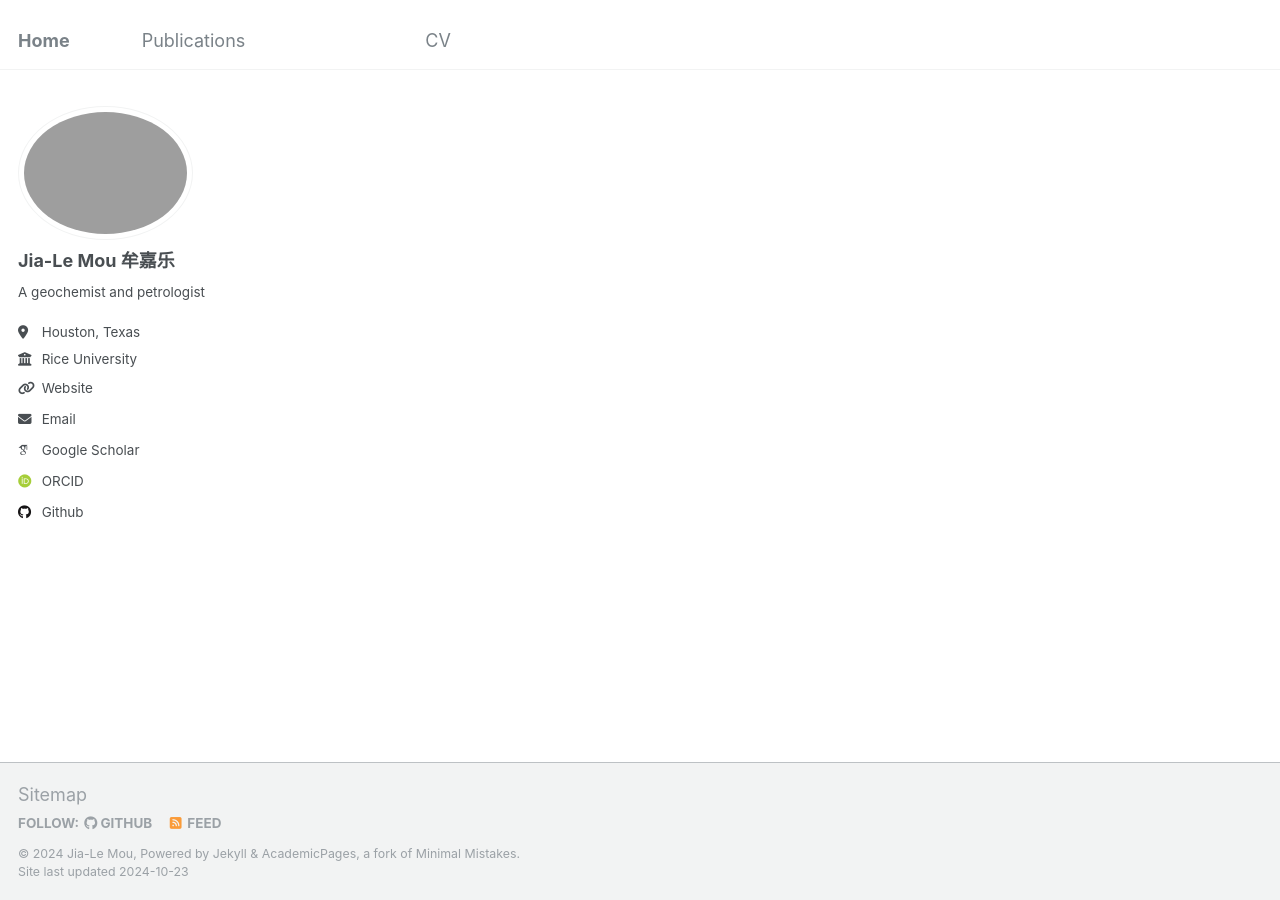
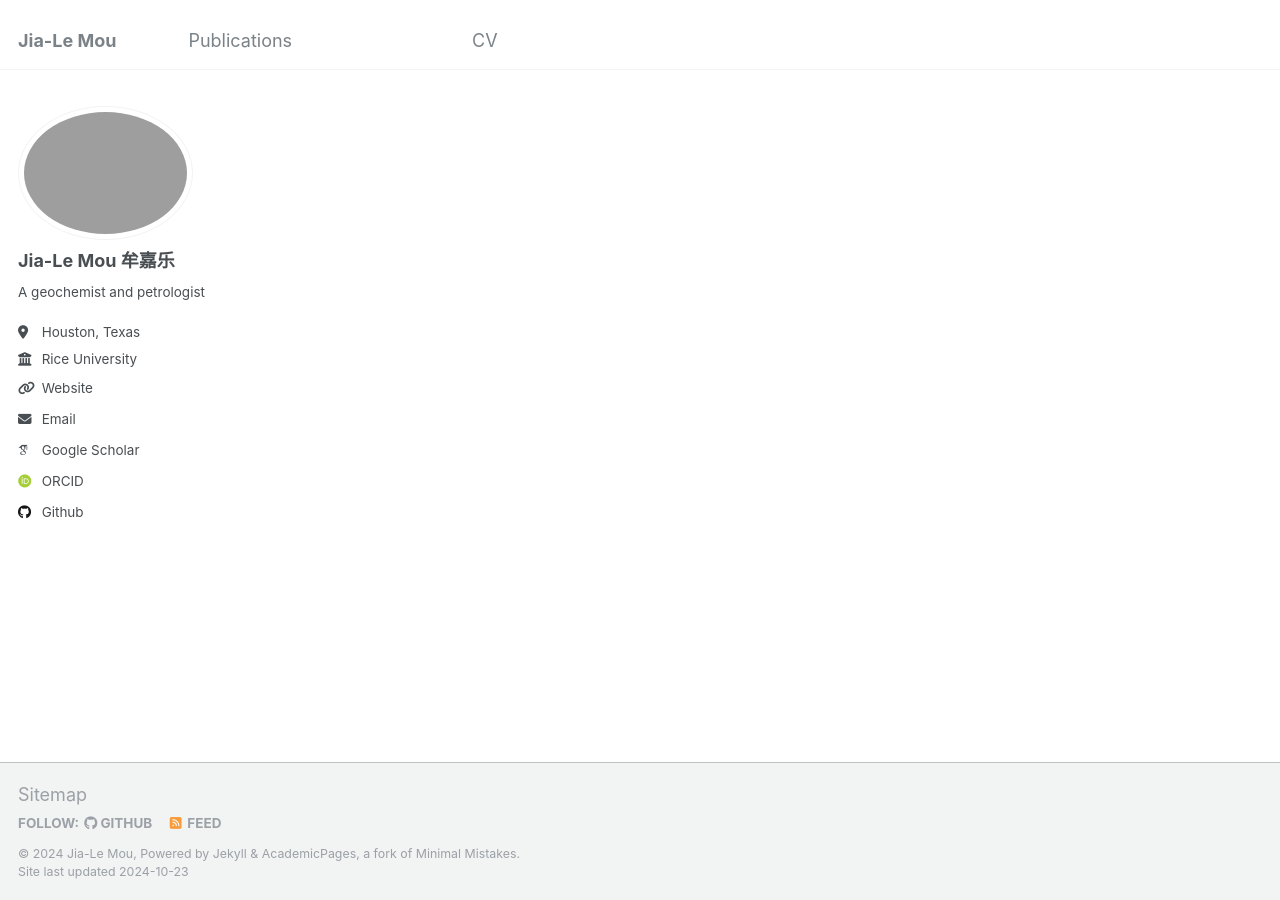
Before and after one commit to Mou-Jia-Le/Mou-Jia-Le.github.io, a Jekyll site: the page built from _pages/about.md, in a window 1280 px wide. Built offline with Jekyll 4.4.1, drawn with Linux system fonts in a browser that asks for light colours; some web fonts are replaced.

Commit message:
Update _config.yml

```diff
--- a/_config.yml
+++ b/_config.yml
@@ -8,7 +8,7 @@
 
 # Basic Site Settings
 locale                   : "en-US"
-title                    : "Home"
+title                    : "Jia-Le Mou"
 title_separator          : "-"
 name                     : &name "Jia-Le Mou"
 description              : &description "personal description"
```
